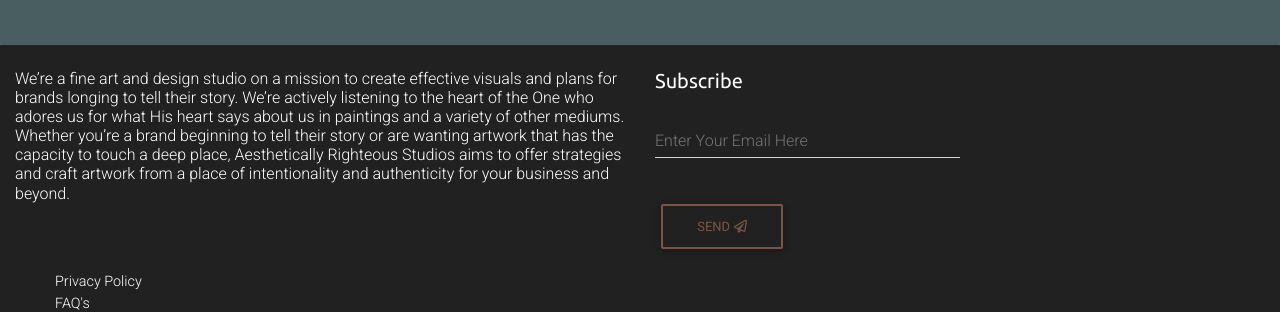
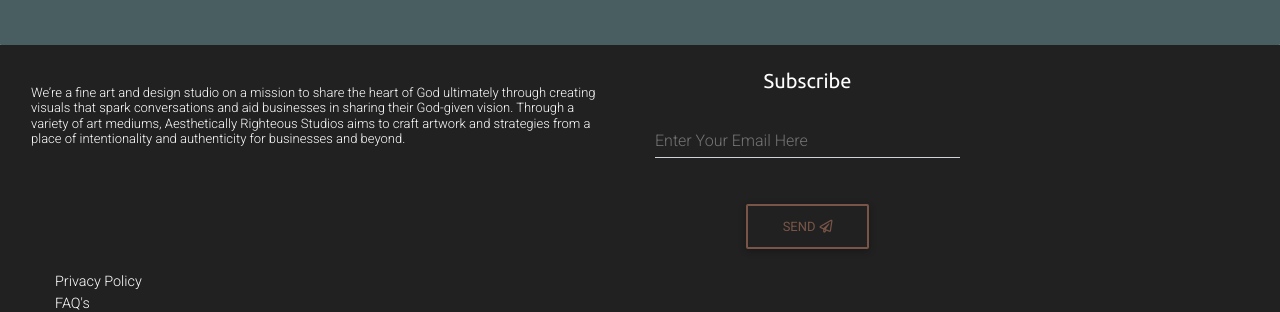
Before and after one commit to cydneypo034/milleniumcomplex, a React (Create React App) app: page / in a window 1280 px wide. Shown: the part 1978-2290 px from the top of the page. Built offline with nearby package versions, Linux system fonts and the light colour scheme.

Commit message:
edited text within footer

```diff
--- a/src/App.css
+++ b/src/App.css
@@ -60,3 +60,9 @@
     font-family: 'Ubuntu', sans-serif;
     font-size: 20px;
 }
+
+.footer-text {
+    font-size: small;
+    padding: 1rem;
+    margin: 0px;
+}
--- a/src/Footer/Footer.jsx
+++ b/src/Footer/Footer.jsx
@@ -8,27 +8,23 @@
               <MDBContainer fluid className="text-center text-md-left">
               <MDBRow>
 
-              <MDBCol md="6">
-                  <h6>
-                  We’re a fine art and design studio on a mission to create effective visuals and
-                  plans for brands longing to tell their story. We’re actively listening to the heart of the One
-                  who adores us for what His heart says about us in paintings and a variety of other mediums.
-                  Whether you’re a brand beginning to tell their story or are wanting artwork that has the capacity to
-                  touch a deep place, Aesthetically Righteous Studios
-                  aims to offer strategies and craft artwork from a place of intentionality and authenticity for your business and beyond.
+                  <MDBCol md="6">
+                  <h6 className="footer-text">
+                  We’re a fine art and design studio on a mission to share the heart of God ultimately through creating visuals that
+                  spark conversations and aid businesses in sharing their God-given vision. Through a variety of art mediums,
+                  Aesthetically Righteous Studios aims to craft artwork and strategies from a place of intentionality
+                  and authenticity for businesses and beyond.
                   </h6>
                   </MDBCol>
 
                   <MDBCol md="6">
-
                   <form className="form-group w-50">
-                  <p className="h5 text-left mb-4">Subscribe</p>
+                  <p className="h5 text-center mb-4">Subscribe</p>
                   <div className="grey-text">
                     <MDBInput label="Enter Your Email Here" group type="text" validate error="wrong"
                       success="right" />
                   </div>
-
-                  <div className="text-left">
+                  <div className="text-center">
                     <MDBBtn outline color="brown">
                       Send
                       <MDBIcon far icon="paper-plane" className="ml-1" />
@@ -36,8 +32,6 @@
                   </div>
                     </form>
                   </MDBCol>
-
-
 
                   <MDBCol md="6">
                       <ul>
```
